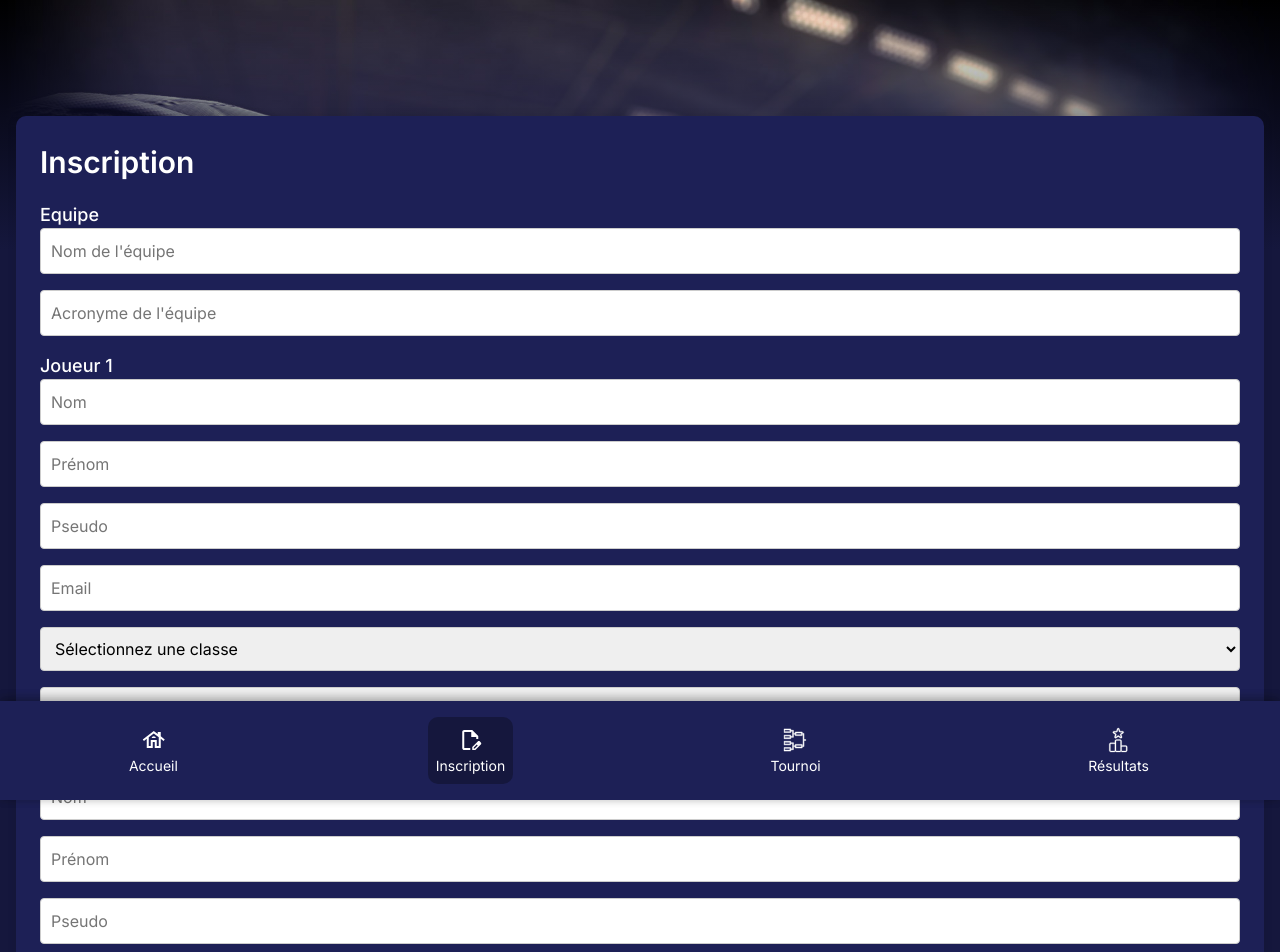
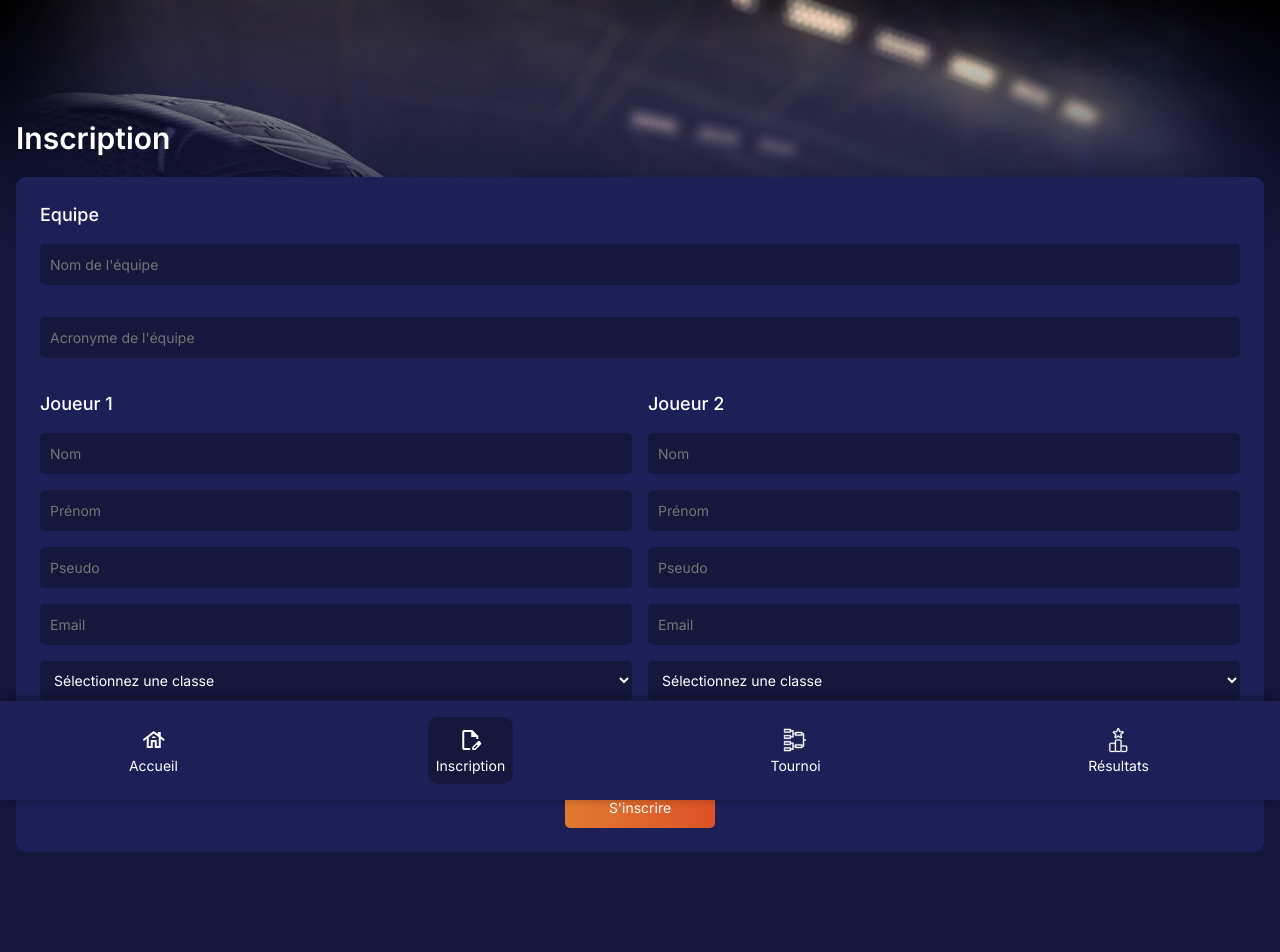
Before and after one commit to DylanAbz/lan-front-docker, a React (Vite) app: page /register in a window 1280 px wide. Shown: the top 952 px of the page. Built offline with nearby package versions, Linux system fonts and the light colour scheme.

Commit message:
Improve registration page

```diff
--- a/src/components/inputs/InputText.scss
+++ b/src/components/inputs/InputText.scss
@@ -1,17 +1,22 @@
+@use "../../styles/_variables" as *;
+
 .input-text {
+  background-color: $bg-color;
+  color: $white;
+  font-size: $font-size-small;
+  border: none;
+  border-radius: 5px;
   padding: 10px;
-  font-size: 16px;
-  border: 1px solid #ccc;
-  border-radius: 4px;
   outline: none;
   transition: border-color 0.3s ease;
 }
 
 .input-text:focus {
-  border-color: #007bff;
-  box-shadow: 0 0 5px rgba(0, 123, 255, 0.5);
+  border-color: $primary;
+  box-shadow: 0 0 5px rgba(0, 0, 0, 0.5);
+  transition: 0.3s ease-in-out;
 }
 
 .input-text:hover {
-  border-color: #0056b3;
+  border-color: $primary;
 }
--- a/src/components/player-form/PlayerForm.tsx
+++ b/src/components/player-form/PlayerForm.tsx
@@ -37,7 +37,7 @@ function PlayerForm({
   nbPlayer
 }: Readonly<PlayerFormProps>) {
   return (
-    <>
+    <div>
       <h2>Joueur {nbPlayer}</h2>
       <div className="form-group">
         <InputText
@@ -87,7 +87,7 @@ function PlayerForm({
           placeholder="Sélectionnez un niveau"
         />
       </div>
-    </>
+    </div>
   );
 }
 
--- a/src/components/selectList/SelectList.scss
+++ b/src/components/selectList/SelectList.scss
@@ -1,10 +1,12 @@
 @use "../../styles/_variables" as *;
 
 .select-list {
-    width: 100%;
-    padding: 10px;
-    font-size: 16px;
-    border: 1px solid #ccc;
-    border-radius: 4px;
-    outline: none;
+  background-color: $bg-color;
+  color: $white;
+  font-size: $font-size-small;
+  border: none;
+  border-radius: 5px;
+  padding: 10px;
+  outline: none;
+  transition: border-color 0.3s ease;
 }
--- a/src/pages/register/Register.scss
+++ b/src/pages/register/Register.scss
@@ -1,10 +1,49 @@
 @use "../../styles/_variables" as *;
 
-.register-container{
+.registration-container {
+  color: $white;
+
+  h1 {
+    margin-bottom: 16px;
+  }
+
+  .register-container {
     width: 100%;
+
+    .register-form {
+      width: 100%;
+
+      h2 {
+        margin-bottom: 16px;
+      }
+
+      .player-form {
+        display: flex;
+        flex-direction: column;
+        gap: 16px;
+
+        .form-button {
+          display: flex;
+          justify-content: center;
+        }
+      }
+    }
+  }
 }
 
-.register-form
-{
-    width: 100%;
+@media screen and (min-width: 769px) {
+  .players {
+    display: flex;
+    gap: 16px;
+
+    div {
+      width: 100%;
+    }
+  }
+
+  .form-button {
+    button {
+      max-width: 150px;
+    }
+  }
 }
--- a/src/pages/register/Register.tsx
+++ b/src/pages/register/Register.tsx
@@ -120,9 +120,9 @@ function Register() {
   );
 
   return (
-    <>
+    <div className="registration-container">
+      <h1 className="pageTitle">Inscription</h1>
       <Card>
-        <h1 className="pageTitle">Inscription</h1>
         <div className="register-container">
           <div className="register-form">
             <h2>Equipe</h2>
@@ -154,6 +154,7 @@ function Register() {
                 )}
               </div>
 
+              <div className="players">
                 {players.map((player, index) => (
                   <PlayerForm
                     key={index}
@@ -190,26 +191,37 @@ function Register() {
                       )
                     }
                     onClassSelect={(key) =>
-                    handlePlayerChange(index, "class", key)
+                      handlePlayerChange(
+                        index,
+                        "class",
+                        key
+                      )
                     }
                     onLevelSelect={(key) =>
-                    handlePlayerChange(index, "level", key)
+                      handlePlayerChange(
+                        index,
+                        "level",
+                        key
+                      )
                     }
                   />
                 ))}
+              </div>
 
+              <div className="form-button">
                 <PrimaryButton
                   variant="primary"
                   onClick={submitRegister}
                 >
                   S'inscrire
                 </PrimaryButton>
+              </div>
             </form>
           </div>
         </div>
       </Card>
       <Navbar />
-    </>
+    </div>
   );
 }
 
```
Lines whose indentation alone changed are shown as unchanged.
